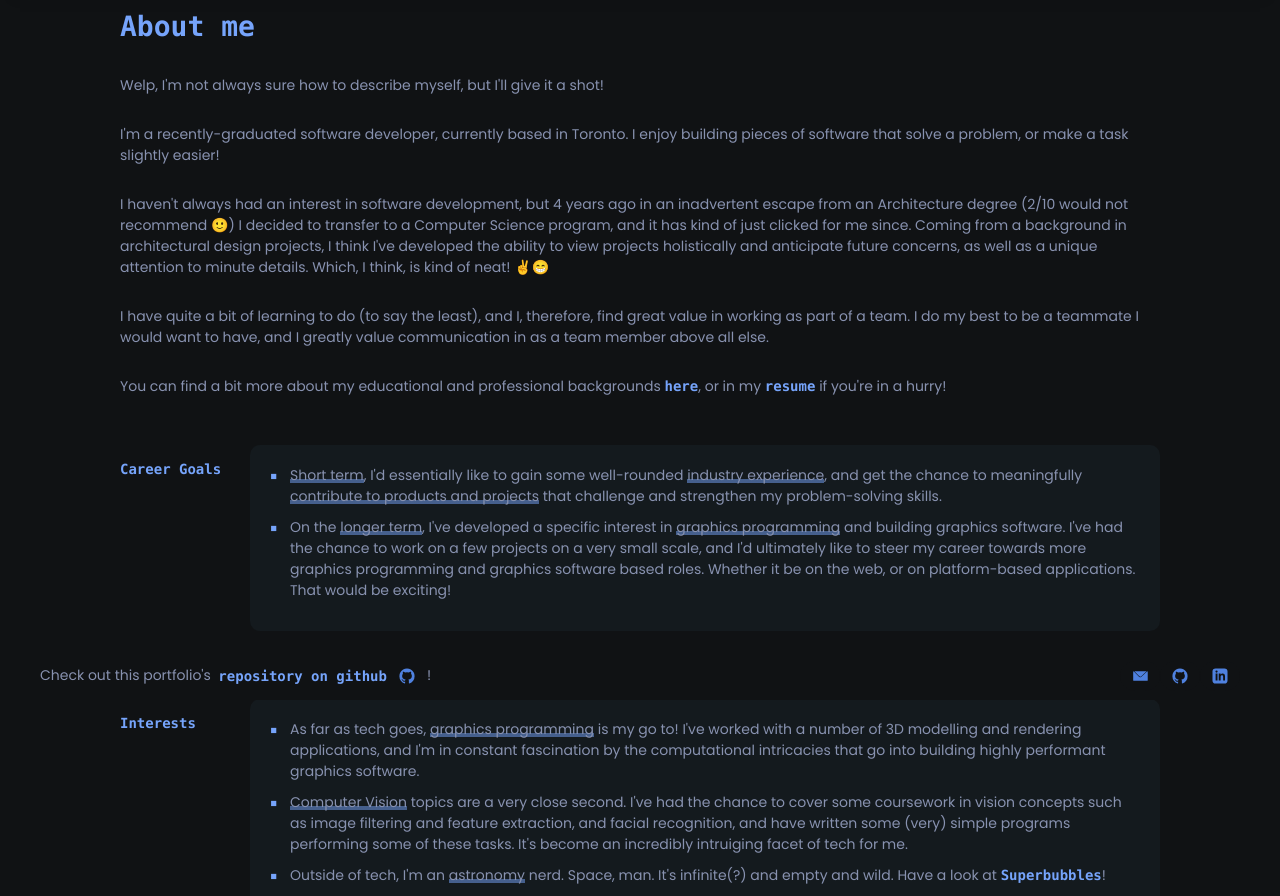
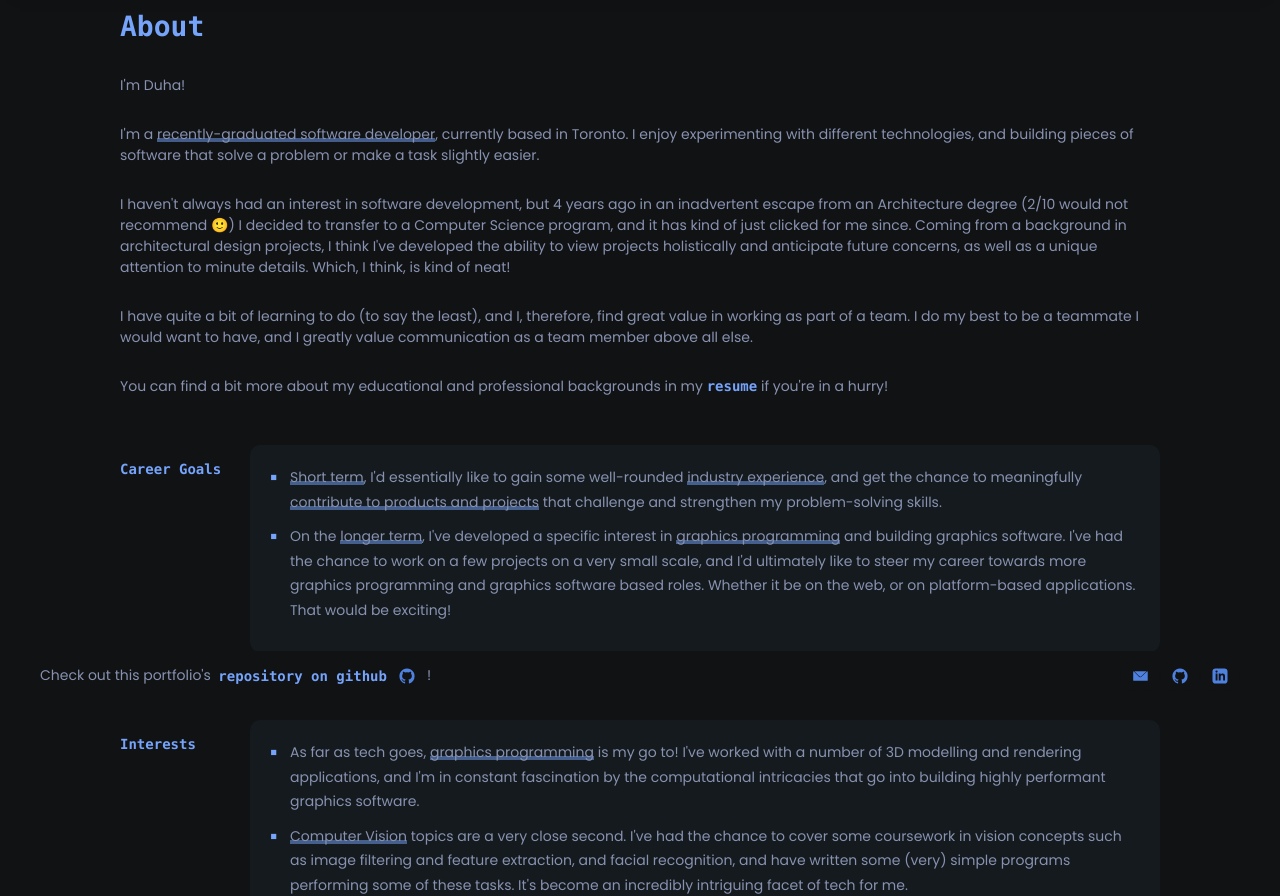
Before and after one commit to Duha-H/PortfolioSite, a React (Create React App) app: page /about in a window 1280 px wide. Shown: the part 100-996 px from the top of the page. Built offline with nearby package versions, Linux system fonts and the light colour scheme.

Commit message:
Added resume pdf

```diff
--- a/src/AppContainer.tsx
+++ b/src/AppContainer.tsx
@@ -4,11 +4,11 @@ import About from "./about/About";
 import Contact from "./contact/Contact";
 import Home from "./home/Home";
 import Projects from "./projects/Projects";
-import MobileNav from "./reusable-components/Nav";
 import Nav from "./reusable-components/Nav";
 import ProjectView from "./reusable-components/ProjectView";
 import { NavItemData } from "./reusable-components/types";
 import Skills from "./skills/Skills";
+// import * as resume from "./assets/pdfs/Resume_Duha_Hassan_v3_default.pdf";
 
 interface StateType {
   theme: 'dark' | 'light';
@@ -19,9 +19,9 @@ interface StateType {
 class AppContainer extends React.Component<any, StateType> {
   navItems: NavItemData[] = [
     { text: 'home', iconSrc: require('./assets/icon_home.svg'), link: '/' },
-    { text: 'about me', iconSrc: require('./assets/icon_about.svg'), link: '/about' },
+    { text: 'about', iconSrc: require('./assets/icon_about.svg'), link: '/about' },
     { text: 'projects', iconSrc: require('./assets/icon_projects.svg'), link: '/projects' },
-    { text: 'resume', iconSrc: require('./assets/icon_skills.svg'), link: '/skills' },
+    { text: 'resume', iconSrc: require('./assets/icon_skills.svg'), link: require('./assets/pdfs/Resume_Duha_Hassan_v3_default.pdf'), external: true, },
   ];
   contactLinks: NavItemData[] = [
     { text: 'email', iconSrc: require('./assets/icon_contact.svg'), link: 'mailto:duha.h.153@gmail.com' },
@@ -104,7 +104,8 @@ class AppContainer extends React.Component<any, StateType> {
             data-aos-easing="ease-in-back"
             data-aos-delay={ this.state.showNav ? "0" : "2200" }
             data-aos-offset="0">
-          <h2 className="logo">DH</h2>
+          <a href="/" className="logo"><h2 className="logo">DH</h2></a>
+          {/* <img src={require('./assets/logo512.png')} alt="DH" className="logo"/> */}
           <div className="spacer"></div>
           <img
             src={ this.state.mobileNav ? require('./assets/icon_clear.svg') : require('./assets/icon_nav.svg')}
@@ -131,7 +132,11 @@ class AppContainer extends React.Component<any, StateType> {
 
         </div>
 
-        <div className="contact spanning-content" style={{ width: '100%', }}>
+        <div className="contact spanning-content" style={{ width: '100%', }}
+          data-aos="fade-up"
+          data-aos-easing="ease-in-back"
+          data-aos-delay={ this.state.showNav ? "0" : "2200" }
+          data-aos-offset="0">
           <p className="prompt" style={{ justifyContent: 'center', }}>Check out this portfolio's &nbsp; <a href="https://github.com/Duha-H/website">repository on github</a><img className="icon" src={require('./assets/icon_github.svg')} alt=""/>!</p>
           <div className="spacer"></div>
           <ul className="nav contact">
--- a/src/about/About.tsx
+++ b/src/about/About.tsx
@@ -10,13 +10,13 @@ class About extends React.Component {
   render() {
     return (
       <div className="page-content">
-        <h2>About me</h2>
+        <h2>About</h2>
         <div className="slide-up">
-          <p>Welp, I'm not always sure how to describe myself, but I'll give it a shot!</p>
-          <p>I'm a recently-graduated software developer, currently based in Toronto. I enjoy building pieces of software that solve a problem, or make a task slightly easier!</p>
-          <p>I haven't always had an interest in software development, but 4 years ago in an inadvertent escape from an Architecture degree (2/10 would not recommend &#128578;) I decided to transfer to a Computer Science program, and it has kind of just clicked for me since. Coming from a background in architectural design projects, I think I've developed the ability to view projects holistically and anticipate future concerns, as well as a unique attention to minute details. Which, I think, is kind of neat! &#9996;&#128513;</p>
-          <p>I have quite a bit of learning to do (to say the least), and I, therefore, find great value in working as part of a team. I do my best to be a teammate I would want to have, and I greatly value communication in as a team member above all else.</p>
-          <p>You can find a bit more about my educational and professional backgrounds <a href="/skills">here</a>, or in my <a href="">resume</a> if you're in a hurry!</p>
+          <p>I'm Duha!</p>
+          <p>I'm a <b>recently-graduated software developer</b>, currently based in Toronto. I enjoy experimenting with different technologies, and building pieces of software that solve a problem or make a task slightly easier.</p>
+          <p>I haven't always had an interest in software development, but 4 years ago in an inadvertent escape from an Architecture degree (2/10 would not recommend &#128578;) I decided to transfer to a Computer Science program, and it has kind of just clicked for me since. Coming from a background in architectural design projects, I think I've developed the ability to view projects holistically and anticipate future concerns, as well as a unique attention to minute details. Which, I think, is kind of neat!</p>
+          <p>I have quite a bit of learning to do (to say the least), and I, therefore, find great value in working as part of a team. I do my best to be a teammate I would want to have, and I greatly value communication as a team member above all else.</p>
+          <p>You can find a bit more about my educational and professional backgrounds in my <a href={require('../assets/pdfs/Resume_Duha_Hassan_v3_default.pdf')} target="_blank" rel="noopener noreferrer">resume</a> if you're in a hurry!</p>
 
           <div className="about-section">
             <p className="title">Career Goals&nbsp;</p>
@@ -30,9 +30,9 @@ class About extends React.Component {
             <p className="title">Interests&nbsp;</p>
             <ul>
               <li>As far as tech goes, <b>graphics programming</b> is my go to! I've worked with a number of 3D modelling and rendering applications, and I'm in constant fascination by the computational intricacies that go into building highly performant graphics software.</li>
-              <li><b>Computer Vision</b> topics are a very close second. I've had the chance to cover some coursework in vision concepts such as image filtering and feature extraction, and facial recognition, and have written some (very) simple programs performing some of these tasks. It's become an incredibly intruiging facet of tech for me.</li>
-              <li>Outside of tech, I'm an <b>astronomy</b> nerd. Space, man. It's infinite(?) and empty and wild. Have a look at <a href="https://en.wikipedia.org/wiki/Superbubble">Superbubbles</a>!</li>
-              <li>My free time is consumed by watching a good <b>sci-fi</b> drama (The Expanse currently tops my list), consuming good <b>music</b> (I'm a grunge-head), re-reading <b>The Dark Tower</b> series, re-watching <b>The Office</b> for the 10th time, or solving a <b>rubik's cube</b> (I can currently reliably solve it in under 3 minutes, and I think that's a personality trait for some reason).</li>
+              <li><b>Computer Vision</b> topics are a very close second. I've had the chance to cover some coursework in vision concepts such as image filtering and feature extraction, and facial recognition, and have written some (very) simple programs performing some of these tasks. It's become an incredibly intriguing facet of tech for me.</li>
+              <li>Outside of tech, I'm a bit of an <b>astronomy</b> nerd. Space is just too fascinating...what little we know of it is, atleast. Have a look at <a href="https://en.wikipedia.org/wiki/Superbubble">Superbubbles</a>!</li>
+              <li>If I'm not picking up a new technology, I'm probably watching a good sci-fi series (<b>The Expanse</b> currently tops my list), re-reading <b>The Dark Tower</b>, re-watching <b>The Office</b> for the 10th time, or blasting some <b>grunge music while solving a rubik's cube</b> (which I seem to think is a personality trait for some reason).</li>
             </ul>
           </div>
 
--- a/src/home/Home.tsx
+++ b/src/home/Home.tsx
@@ -10,7 +10,6 @@ import PropTypes from "prop-types";
 import projects from "../projects/projectData";
 import ProjectCard from "../reusable-components/ProjectCard";
 import { languages, libraries, tools } from "../reusable-components/constants";
-import Contact from "../contact/Contact";
 
 interface StateType {
   // theme: 'dark' | 'light';
@@ -62,12 +61,12 @@ class Home extends React.Component<any, StateType> {
           <div className="typewritten">
             <h1 id="name">{ this.state.name }</h1><h1 id="blink">|</h1>
           </div>
-          <h2 data-aos="fade-right"
+          <h2 data-aos="fade-down"
               data-aos-easing="ease-in-back"
               data-aos-delay="1100"
               data-aos-once="false"
               data-aos-offset="0">Software Developer</h2>
-          <h3 data-aos="fade-right"
+          <h3 data-aos="fade-down"
               data-aos-easing="ease-in-back"
               data-aos-delay="1100"
               data-aos-offset="0">I'd love to let you know more about myself and my work &#128578;</h3>
@@ -82,8 +81,8 @@ class Home extends React.Component<any, StateType> {
             </div>
 
             <div className="">
-              <p>Coming from a background in <b>architectural design</b>, I think I've developed the ability to view projects holistically and anticipate future concerns, as well as a unique attention to minute details. Which, I think, is kind of neat!</p>
-              <p>I have quite a bit of learning to do, and I, therefore, find great value in working as part of a team. I do my best to be a teammate I would want to have, and I greatly value communication in as a team member above all else.</p>
+              <p>Coming from a background in architectural design, I think I've developed the ability to view projects holistically and anticipate future concerns, as well as a unique attention to minute details. Which, I think, is kind of neat!</p>
+              <p>I have quite a bit of learning to do, and I, therefore, find great value in working as part of a team. I do my best to be a teammate I would want to have, and I greatly value communication as a team member above all else.</p>
               <p className="prompt"><NavLink to="/about" className="link">read more</NavLink><img className="icon" src={require('../assets/icon_arrow.svg')} alt=""/></p>
             </div>
           </div>
--- a/src/index.css
+++ b/src/index.css
@@ -100,7 +100,7 @@ p, li, input, label, textarea {
 }
 
 li {
-  line-height: 1.5em;
+  line-height: 1.75em;
 }
 
 a {
@@ -147,6 +147,12 @@ p a:hover:after, ul:not(.nav) li a:hover:after, a.link:hover:after {
   display: flex;
   flex-direction: column;
   font-size: calc(10px + 2vmin);
+}
+
+img.logo {
+  width: 35px;
+  height: 35px;
+  margin: 10px 0;
 }
 
 div.line {
--- a/src/reusable-components/NavItem.tsx
+++ b/src/reusable-components/NavItem.tsx
@@ -45,10 +45,16 @@ class NavItem extends React.Component<NavItemProp, NavItemState> {
         onClick={ () => this.props.onHideClick() }
         className={this.props.reverse ? 'reverse' : ''}
       >
-        <NavLink to={this.state.data.link} activeClassName="active-link" exact>
-          <img src={ this.state.data.iconSrc } alt={ this.state.data.text } className="icon" />
-          { (this.state.data.display || this.props.textAlwaysVisible ) && <p>{ this.state.data.text }</p> }
-        </NavLink>
+        { this.props.data.external
+          ? <a href={this.state.data.link} target="_blank" rel="noopener noreferrer">
+              <img src={ this.state.data.iconSrc } alt={ this.state.data.text } className="icon" />
+              { (this.state.data.display || this.props.textAlwaysVisible ) && <p>{ this.state.data.text }</p> }
+            </a>
+          : <NavLink to={this.state.data.link} activeClassName="active-link" exact>
+              <img src={ this.state.data.iconSrc } alt={ this.state.data.text } className="icon" />
+              { (this.state.data.display || this.props.textAlwaysVisible ) && <p>{ this.state.data.text }</p> }
+            </NavLink>
+        }
       </li>
     );
   }
--- a/src/reusable-components/constants.ts
+++ b/src/reusable-components/constants.ts
@@ -43,15 +43,15 @@ export const TECH = {
 }
 
 export const languages = [
+  TECH.JS,
+  TECH.TS,
+  TECH.JAVA,
+  TECH.PYTHON,
   TECH.C,
   TECH.CPP,
   TECH.CSHARP,
-  TECH.PYTHON,
-  TECH.JS,
-  TECH.TS,
   TECH.HTML,
   TECH.CSS,
-  TECH.JAVA,
   TECH.RUST,
   TECH.SQL,
   TECH.GQL,
@@ -59,10 +59,10 @@ export const languages = [
 ];
 
 export const libraries = [
+  TECH.ANGULAR,
+  TECH.REACT,
   TECH.OPENGL,
   TECH.WEBGL,
-  TECH.ANGULAR,
-  TECH.REACT,
   TECH.RN,
   TECH.UE,
   TECH.SWING,
@@ -75,6 +75,9 @@ export const libraries = [
 ];
 
 export const tools = [
+  TECH.GIT,
+  TECH.WIN,
+  TECH.LINUX,
   TECH.AWS,
   TECH.AWS_APPSYNC,
   TECH.AWS_COGNITO,
@@ -84,9 +87,6 @@ export const tools = [
   TECH.FB_FIRESTORE,
   TECH.MONGO,
   TECH.ORACLE,
-  TECH.GIT,
-  TECH.WIN,
-  TECH.LINUX,
 ];
 
 export const TAGS = {
--- a/src/reusable-components/types.ts
+++ b/src/reusable-components/types.ts
@@ -2,9 +2,10 @@ import { STATUSES } from "./constants";
 
 export interface NavItemData {
   text: string;
-  link: string;
+  link: any;
   iconSrc: string;
   display?: boolean;
+  external?: boolean;
 }
 
 export interface ProjectItem {
```
Also changed, not shown: src/assets/logo512.png (added), 1 other file (tests, documents, lock files or other folders).
